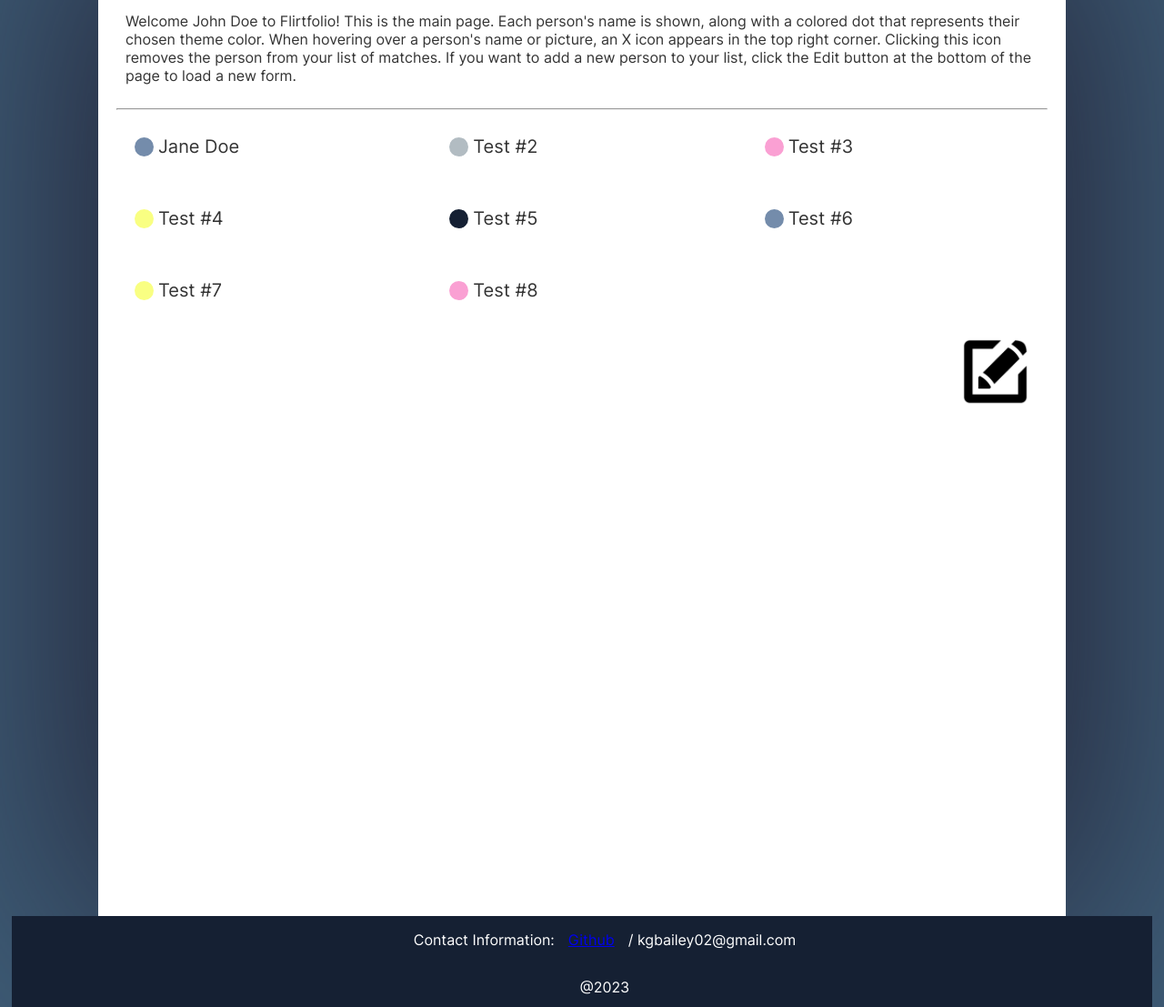
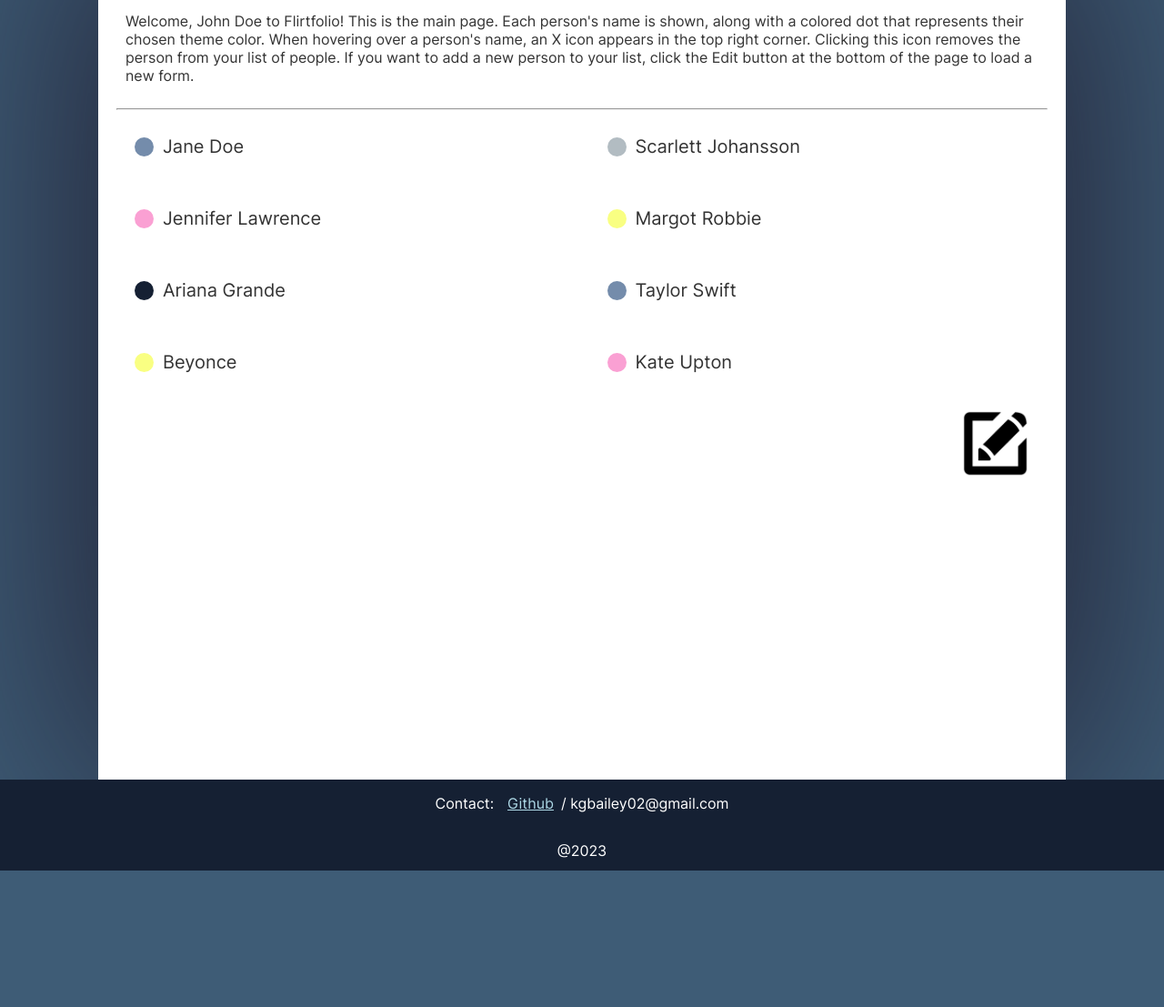
Before and after one commit to kevgbailey/vanilla_flirtfolio, a plain HTML site: page index.html in a window 1280 px wide. Shown: the part 83-1190 px from the top of the page at 91% size. After the commit the page ends 1040 px from the top, so only its background shows below. Drawn offline with Linux system fonts and the light colour scheme.

Commit message:
polished some stuff

```diff
--- a/index.html
+++ b/index.html
@@ -52,13 +52,13 @@
     </div>
     <hr>
     <div id = "profile-about-container">
-        <h2 class = "about-header">About Me: </h2>
+        <h2 class = "about-header">About Me </h2>
         <p id = "about-content"></p>
     </div>
 
     <hr>
     <div id = "profile-interests-container">
-        <h2 class = "interests-header">Interests: </h2>
+        <h2 class = "interests-header">Interests </h2>
         <ul id = "interests-list"></ul>
     </div>
     <hr>
@@ -88,7 +88,7 @@
 
     <div class = "footer">
         <div class = "contact">
-        <p>Contact Information: </p>
+        <p>Contact: </p>
         <a href = "https://github.com/kevgbailey" class = "github-link">Github</a>
         <p class = "email">/ kgbailey02@gmail.com</p>
     </div>
--- a/index.js
+++ b/index.js
@@ -7,7 +7,11 @@ const profileContent = document.getElementById("profile");
 const newFormWindow = document.getElementById("new-person-menu");
 const aboutDotPage = document.getElementById('about-dot-page');
 
+//about link routing
 aboutLink.addEventListener('click', () =>{
+    aboutLink.style.color = "rgb(255, 130, 174)";
+    homeLink.style.color = 'white';
+    profileLink.style.color = 'white';
     newFormWindow.style.display = "none";
     newFormWindow.classList.remove("show");
     aboutContent.style.display = 'block';
@@ -15,14 +19,22 @@ aboutLink.addEventListener('click', () =>{
     profileContent.style.display = "none";
 })
 
+//home link routing
 homeLink.addEventListener('click', () =>{
-
+    homeLink.style.color = "rgb(255, 130, 174)";
+    aboutLink.style.color = 'white';
+    profileLink.style.color = 'white';
     homeContent.style.display = 'block';
     aboutContent.style.display = "none";
     profileContent.style.display = "none";
 })
 
+
+//profile link routing
 profileLink.addEventListener('click', () =>{
+    profileLink.style.color = "rgb(255, 130, 174)";
+    homeLink.style.color = 'white';
+    aboutLink.style.color = 'white';
     newFormWindow.style.display = "none";
     newFormWindow.classList.remove("show");
     profileContent.style.display = 'block';
@@ -30,6 +42,7 @@ profileLink.addEventListener('click', () =>{
     homeContent.style.display = "none";
 })
 
+//importing and working the json user information
 fetch('user.json')
     .then(response => response.json())
     .then(data => {
@@ -49,7 +62,7 @@ fetch('user.json')
         const profileAboutContainer = document.getElementById('profile-about-container');
         const aboutContent = document.getElementById('about-content')
 
-        aboutDotPage.innerText = "Welcome " + name + " to Flirtfolio! This is the main page. Each person's name is shown, along with a colored dot that represents their chosen theme color. When hovering over a person's name or picture, an X icon appears in the top right corner. Clicking this icon removes the person from your list of matches. If you want to add a new person to your list, click the Edit button at the bottom of the page to load a new form."
+        aboutDotPage.innerText = "Welcome, " + name + " to Flirtfolio! This is the main page. Each person's name is shown, along with a colored dot that represents their chosen theme color. When hovering over a person's name, an X icon appears in the top right corner. Clicking this icon removes the person from your list of people. If you want to add a new person to your list, click the Edit button at the bottom of the page to load a new form."
 
         topProfileInfo.textContent = name;
         bottomProfileInfo.textContent = age + " / " + location;
@@ -109,6 +122,8 @@ fetch('user.json')
         })
     });
 
+
+//handling changing the person array using the x button and edit icon
 const xButton = document.getElementById("exit-button");
 const editIcon = document.getElementById("edit-icon");
 
@@ -123,7 +138,7 @@ editIcon.addEventListener("click", () => {
 })
 
 
-// submit handling
+// submit handling with the form
 
 const submitButton = document.getElementById('submit-button');
 
@@ -140,16 +155,15 @@ submitButton.addEventListener('click', (event) => {
         numOfDates: 0,
     };
 
-    // Get the current people array from the JSON file
+
+    //adding to the json
     fetch('user.json')
         .then(response => response.json())
         .then(data => {
             const people = data.people;
 
-            // Add the new person to the array
             people.push(newPerson);
 
-            // Write the updated array to the JSON file
             fetch('user.json', {
                 method: 'PUT',
                 headers: {
@@ -165,7 +179,6 @@ submitButton.addEventListener('click', (event) => {
                 console.error(error);
             });
 
-            // Add the new person to the page
             const container = document.getElementById('people-container');
             const personDiv = document.createElement('div');
             personDiv.classList.add('person-div');
--- a/styles.css
+++ b/styles.css
@@ -34,11 +34,20 @@ body{
     font-size: 40px;
     font-weight: 700;
     margin-right: 5vw;
+    border-radius: 5px;
+    padding: 5px;
 }
 
 .menu-links:hover{
     color: rgb(255, 130, 174) ;
+   animation-name: linkHover;
+   animation-duration: 0.3s;
+   animation-fill-mode: forwards;
     font-weight: 100;
+}
+@keyframes linkHover{
+    0%{background-color: none;}
+    100%{background-color: #424e62;}
 }
 
 h1{
@@ -52,7 +61,7 @@ h1{
 .bodysection{
     background-color: white;
     width: 80vw;
-    min-height: 1000px;
+    min-height: 850px;
     box-shadow: 0px 0px 500px 10px #1f1c2f;
     color: rgb(51, 51, 51);
     padding-top: 70px;
@@ -60,7 +69,7 @@ h1{
 }
 #people-container {
     display: grid;
-    grid-template-columns: repeat(auto-fit, minmax(250px, 1fr));
+    grid-template-columns: repeat(2, minmax(250px, 1fr));
     grid-gap: 15px;
   }
 
@@ -80,8 +89,8 @@ h1{
     background-color: #152033;
     height: 100px;
     color: white;
-    padding-left: 50px;
-    width: 94%;
+
+    width: 100%;
     display: flex;
     flex-direction: column;
     align-items: center;
@@ -95,14 +104,14 @@ h1{
 
 .github-link{
     padding-left: 15px;
-    padding-right: 15px;
+    padding-right: 8px;
 }
 .dotSpan{
     display: inline-block;
     width: 21px;
     height: 21px;
     border-radius: 17px;
-    margin-right: 5px;
+    margin-right: 10px;
 }
 
 .person-div{
@@ -286,19 +295,13 @@ input:focus{
 #profile-about-container{
 font-family: "Inter";
 padding: 10px;
+padding-left: 0px;
 }
 
-.about-header{
-  text-align: center;
-}
 
 #profile-interests-container{
     font-family: "Inter";
     padding-bottom: 10px;
-}
-
-.interests-header{
-    text-align: center;
 }
 
 li{
@@ -324,3 +327,7 @@ li{
     font-family: 'Inter';
     padding: 10px;
 }
+
+a{
+    color: lightblue;
+}
--- a/user.json
+++ b/user.json
@@ -16,49 +16,49 @@
             "firstName": "Jane",
             "lastName": "Doe",
             "color": "#748CAB",
-            "numOfDates": "4"
+            "numOfDates": "2"
         },
         {
-            "firstName": "Test",
-            "lastName": "#2",
+            "firstName": "Scarlett",
+            "lastName": "Johansson",
             "color": "#B2BCC2",
-            "numOfDates": "4"
+            "numOfDates": "0"
         },
         {
-            "firstName": "Test",
-            "lastName": "#3",
+            "firstName": "Jennifer",
+            "lastName": "Lawrence",
             "color": "#faa0d3",
             "numOfDates": "4"
         },
         {
-            "firstName": "Test",
-            "lastName": "#4",
+            "firstName": "Margot",
+            "lastName": "Robbie",
             "color": "#f9ff82",
-            "numOfDates": "4"
+            "numOfDates": "3"
         },
         {
-            "firstName": "Test",
-            "lastName": "#5",
+            "firstName": "Ariana",
+            "lastName": "Grande",
             "color": "#152033",
-            "numOfDates": "4"
+            "numOfDates": "1"
         },
         {
-            "firstName": "Test",
-            "lastName": "#6",
+            "firstName": "Taylor",
+            "lastName": "Swift",
             "color": "#748CAB",
             "numOfDates": "4"
         },
         {
-            "firstName": "Test",
-            "lastName": "#7",
+            "firstName": "Beyonce",
+            "lastName": "",
             "color": "#f9ff82",
-            "numOfDates": "4"
+            "numOfDates": "18"
         },
         {
-            "firstName": "Test",
-            "lastName": "#8",
+            "firstName": "Kate",
+            "lastName": "Upton",
             "color": "#faa0d3",
-            "numOfDates": "4"
+            "numOfDates": "19"
         }
     ]
 }
```
